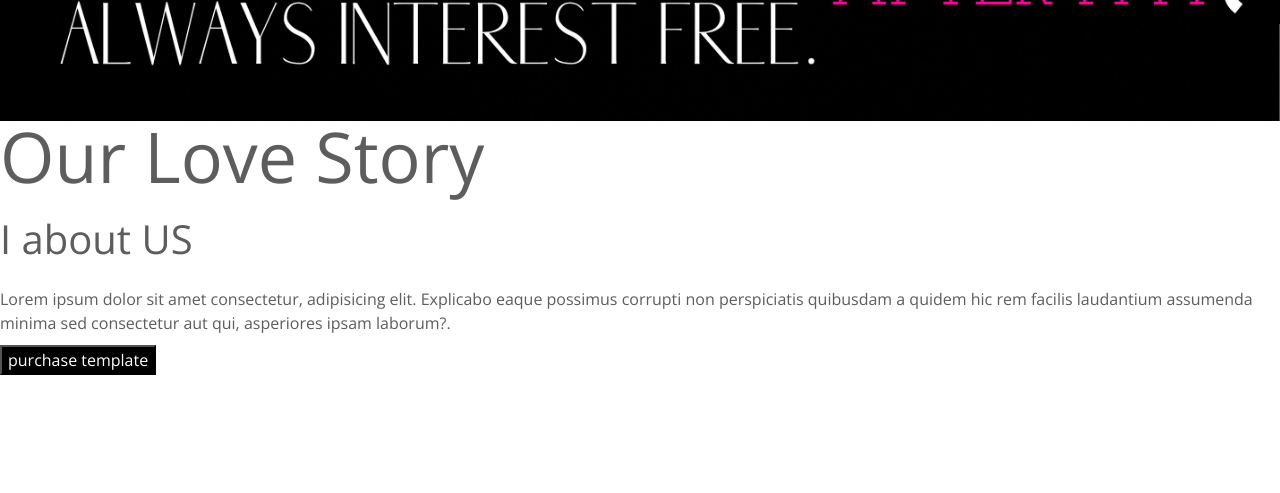
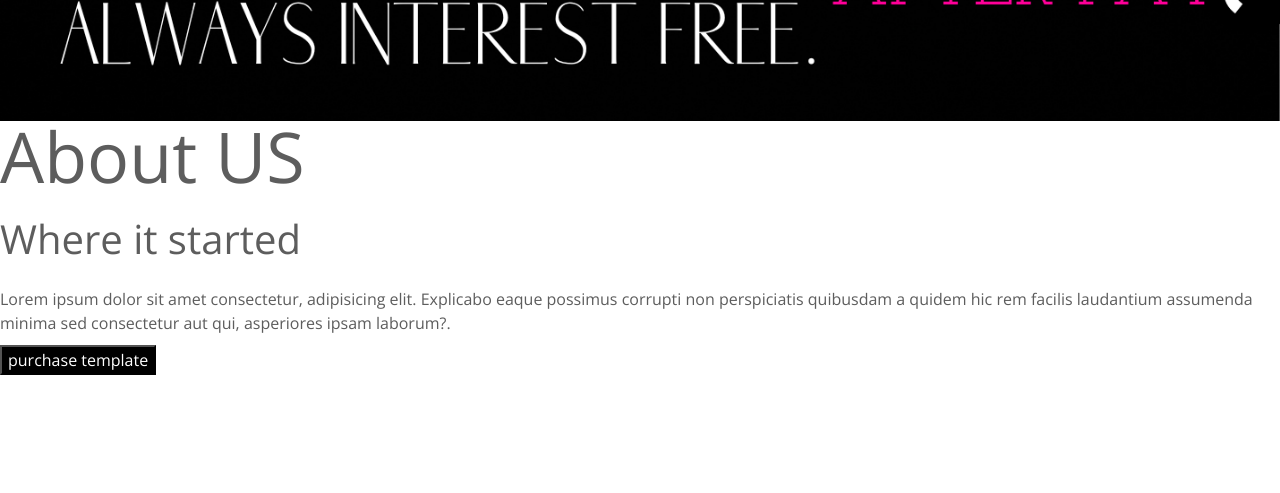
Before and after one commit to adgossett/boutiquetemplate2, a plain HTML site: page index.html in a window 1280 px wide. Shown: the part 820-1313 px from the top of the page. Drawn offline with nearby package versions, Linux system fonts and the light colour scheme; files that its build step writes are made by us from their sources; files whose address does not match are found by name.

Commit message:
index.html

```diff
--- a/index.html
+++ b/index.html
@@ -184,8 +184,8 @@
     </style>
     <img src="Copy of Book.png">
     <img src="topbanner.png">
-     <h1 class="paris-font">Our Love Story</h1>
-                    <h4 class="mt-10 merriweather-font">I about US</h4>
+     <h1 class="paris-font">About US</h1>
+                    <h4 class="mt-10 merriweather-font"> Where it started</h4>
                     <div class="mt-30">
                         <p>Lorem ipsum dolor sit amet consectetur, adipisicing elit.
                 Explicabo eaque possimus corrupti non perspiciatis quibusdam a quidem hic rem facilis laudantium assumenda minima sed consectetur aut qui, asperiores ipsam laborum?.</p>
```
